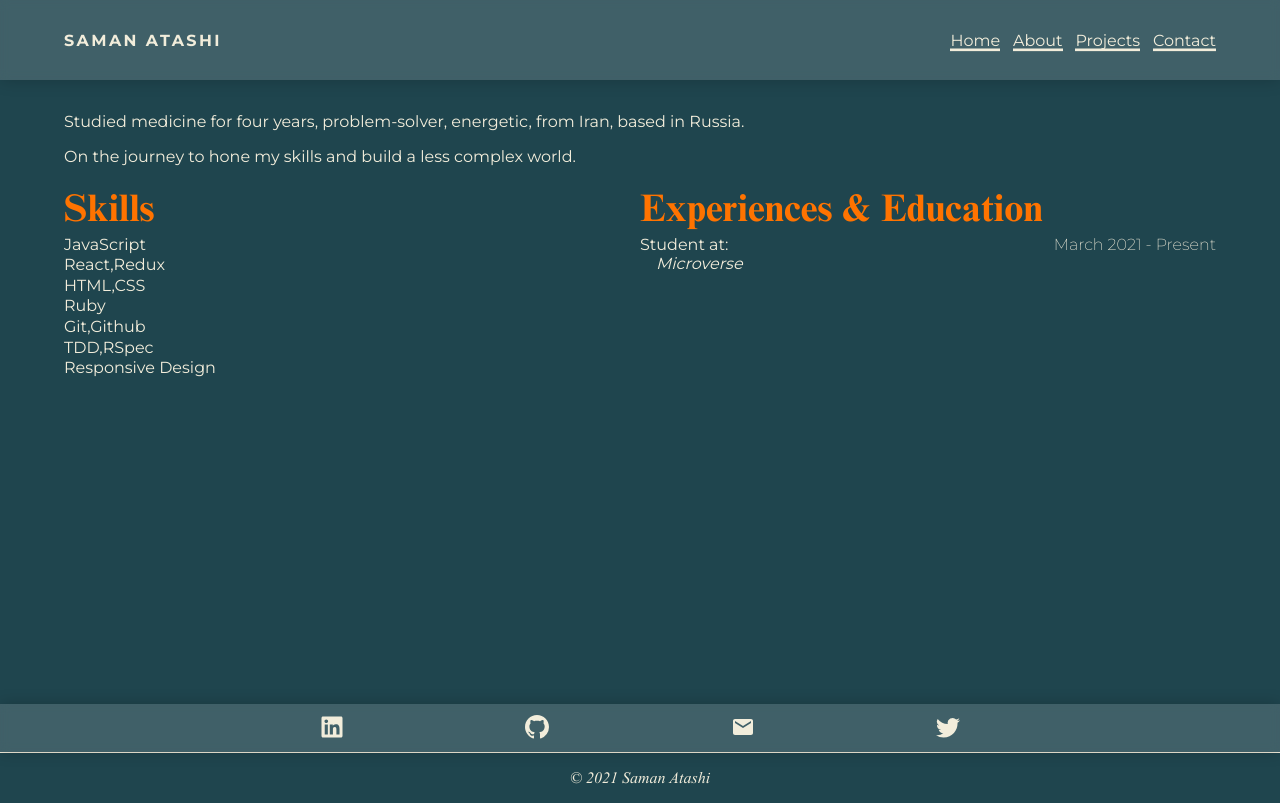
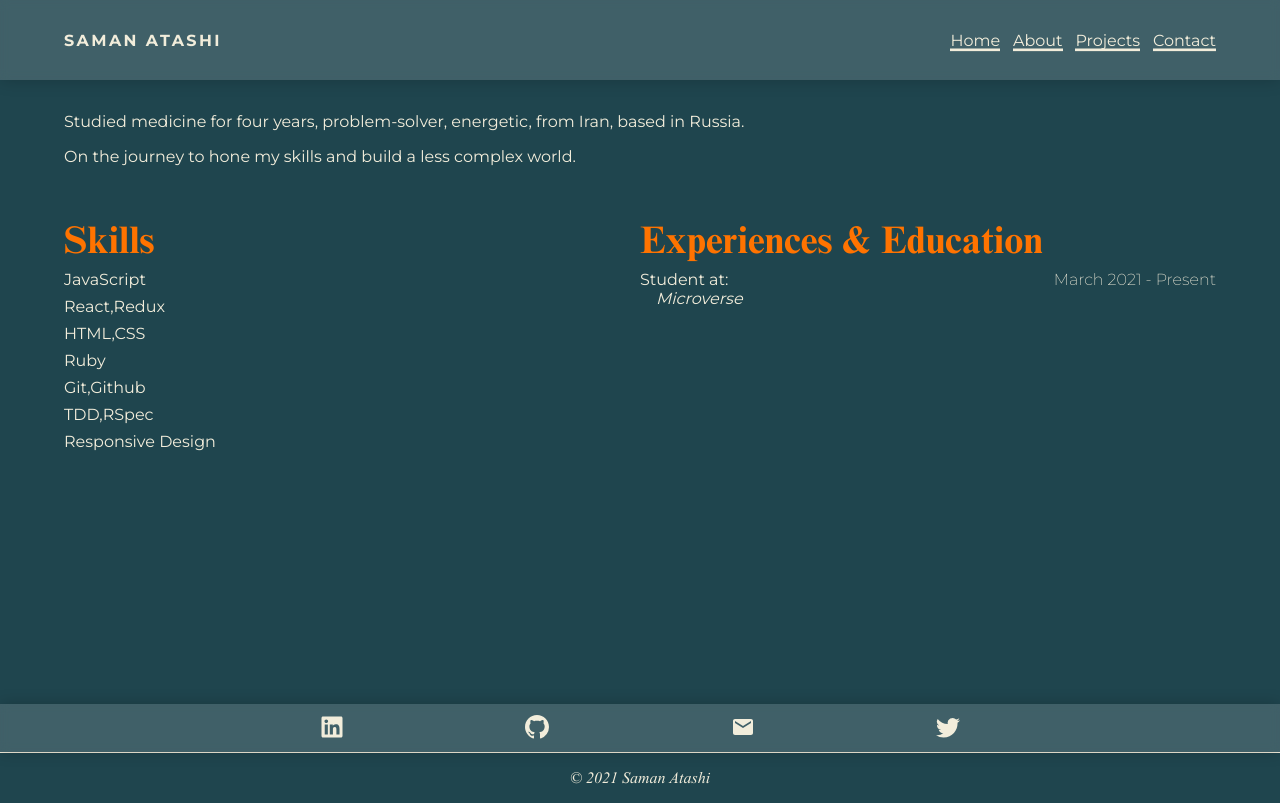
Before and after one commit to SamanAtashi/Portfolio-V.1, a React (Create React App) app: page /About in a window 1280 px wide. Built offline with nearby package versions, Linux system fonts and the light colour scheme.

Commit message:
Update size of about page

```diff
--- a/src/Components/About/About.module.css
+++ b/src/Components/About/About.module.css
@@ -68,6 +68,12 @@
 	.skills header {
 		font-size: 3vw;
 	}
+	.container li {
+		margin: 0.5rem 0;
+	}
+    .screen{
+    margin-top: 3rem;
+}
 }
 
 @media only screen and (min-width: 1440px) {
```
